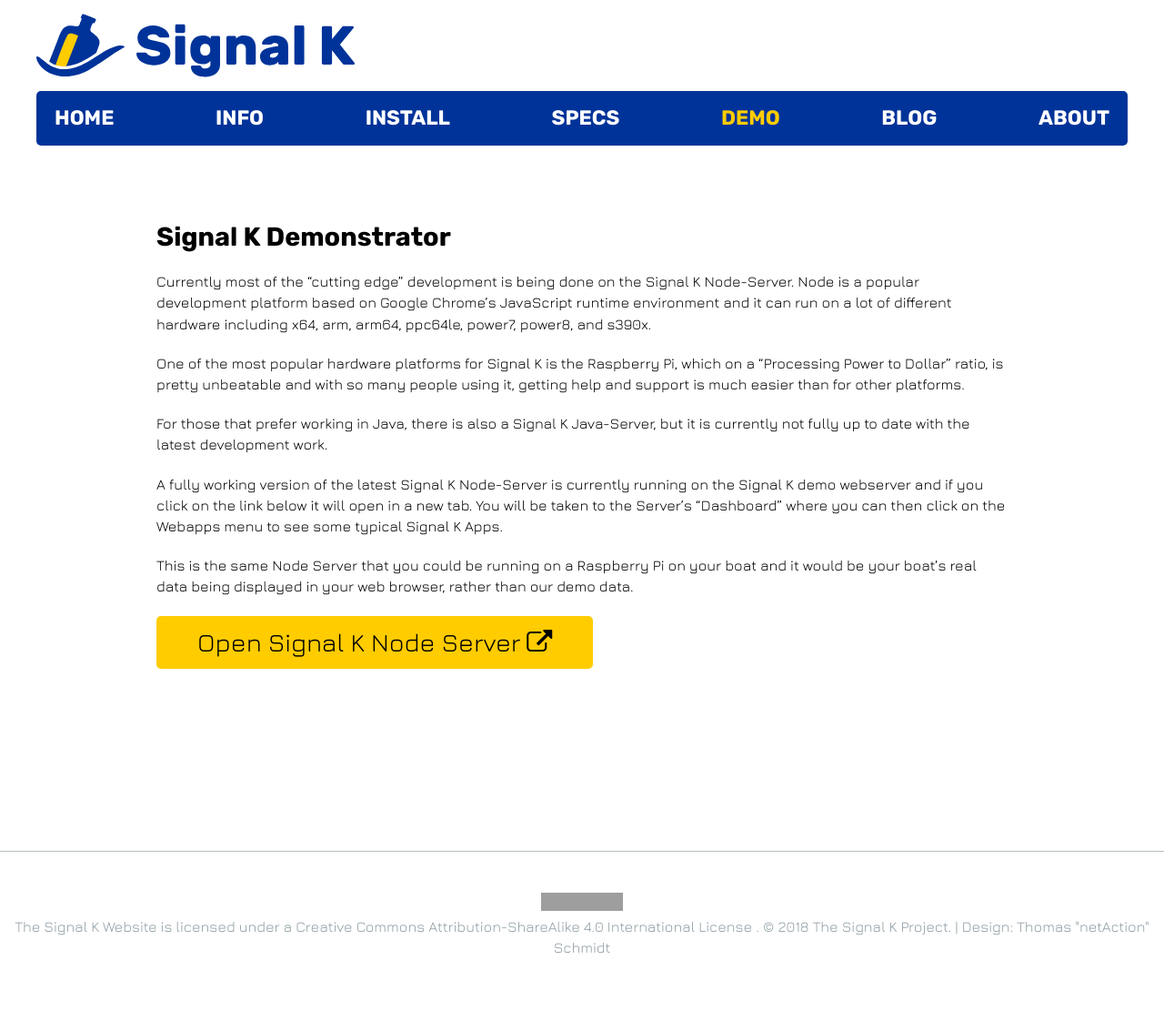
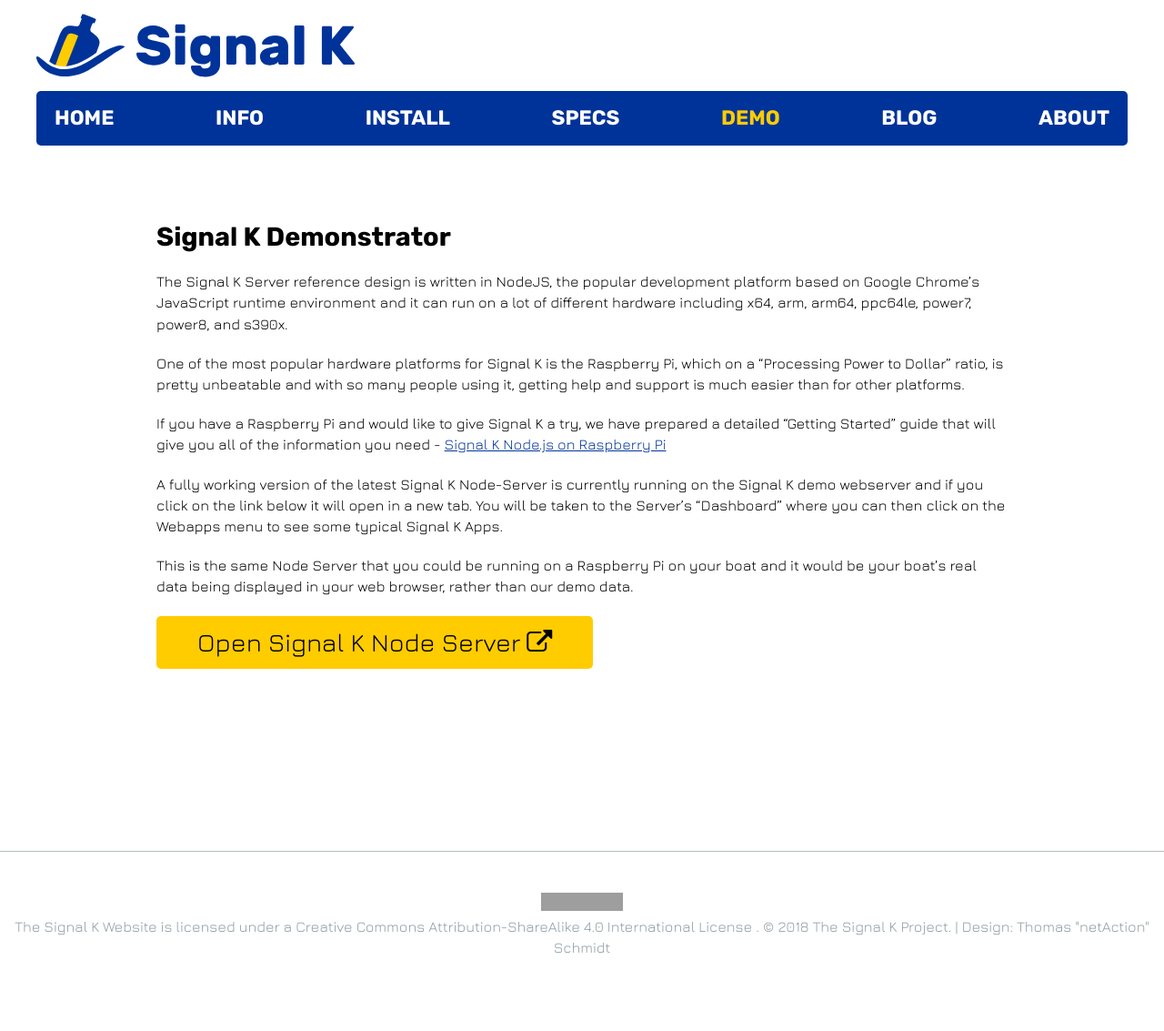
Before and after one commit to SignalK/signalk.github.io, a Jekyll site: the page built from demo.html, in a window 1280 px wide. Shown: the whole page at 91% size. Built offline with Jekyll 4.4.1, drawn with Linux system fonts in a browser that asks for light colours; nearby versions of some CDN libraries; grey boxes are pictures that could not be loaded.

Commit message:
Update demo.html
Remove Java Server and add a link to the Raspberry Pi Getting Started Guide

```diff
--- a/demo.html
+++ b/demo.html
@@ -7,9 +7,9 @@
 
 <h2>Signal K Demonstrator</h2>
 <p>
-  Currently most of the “cutting edge” development is being done on the Signal K Node-Server. Node is a popular
-  development platform based on Google Chrome’s JavaScript runtime environment and it can run on a lot of different
-  hardware including x64, arm, arm64, ppc64le, power7, power8, and s390x.
+  The Signal K Server reference design is written in NodeJS, the popular development platform based on Google Chrome’s
+  JavaScript runtime environment and it can run on a lot of different hardware including x64, arm, arm64, ppc64le,
+  power7, power8, and s390x.
 </p>
 <p>
   One of the most popular hardware platforms for Signal K is the Raspberry Pi, which on a “Processing Power to Dollar”
@@ -17,8 +17,8 @@
   platforms.
 </p>
 <p>
-  For those that prefer working in Java, there is also a Signal K Java-Server, but it is currently not fully up to date
-  with the latest development work.
+  If you have a Raspberry Pi and would like to give Signal K a try, we have prepared a detailed “Getting Started” guide
+  that will give you all of the information you need - <a href="https://github.com/signalk/signalk-server-node/blob/master/raspberry_pi_installation.md" target="_blank">Signal K Node.js on Raspberry Pi</a>
 </p>
 <p>
   A fully working version of the latest Signal K Node-Server is currently running on the Signal K demo webserver and if
```
